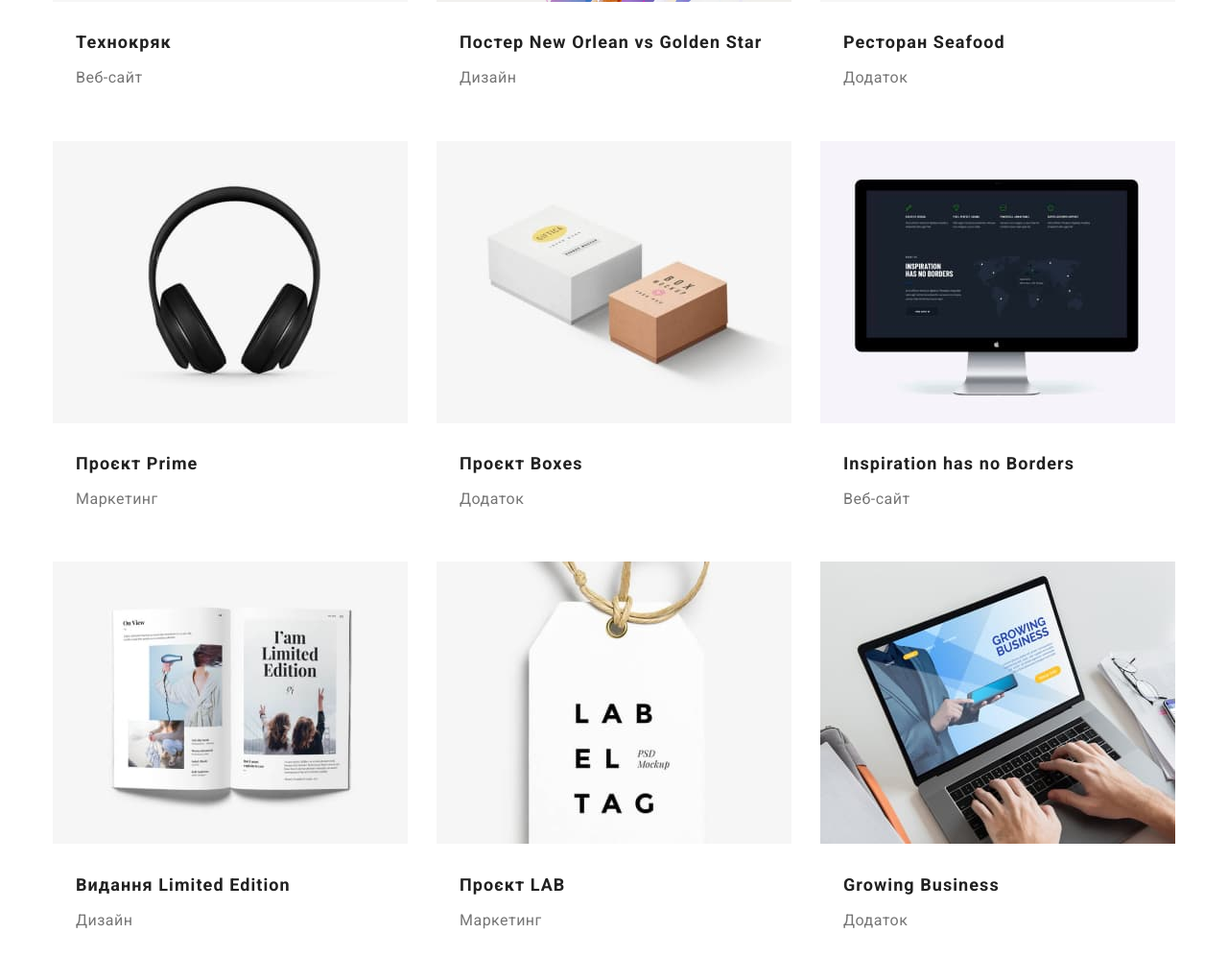
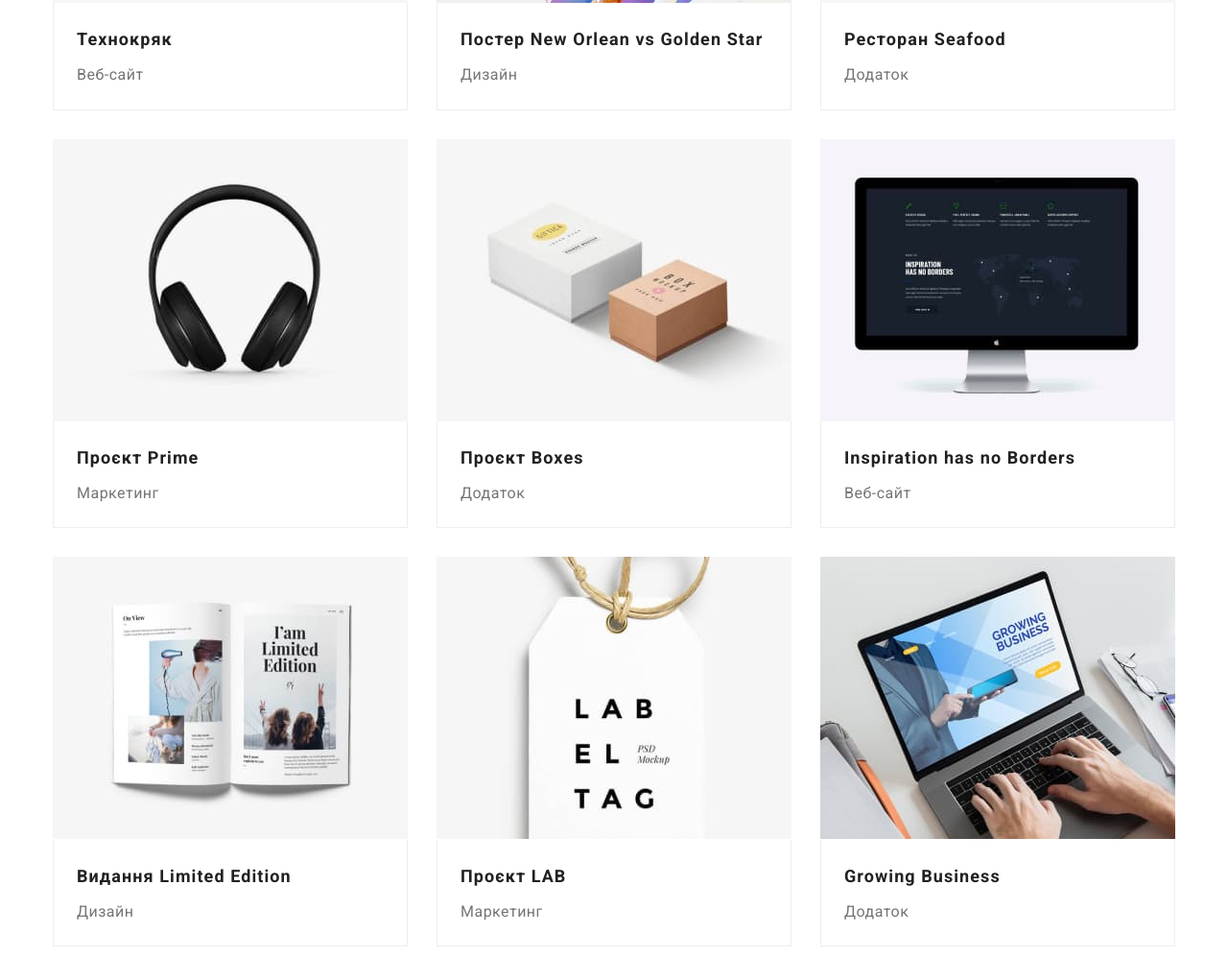
Before and after one commit to Asgiliot/goit-markup-hw-03, a plain HTML site: page portfolio.html in a window 1280 px wide. Shown: the part 554-1551 px from the top of the page at 96% size. Drawn offline with nearby package versions, Linux system fonts and the light colour scheme.

Commit message:
финиш

```diff
--- a/css/styles.css
+++ b/css/styles.css
@@ -37,7 +37,8 @@ body {
   margin: -1px;
 }
 .section{
-  margin-bottom: 94px;
+  padding-top: 94px;
+  padding-bottom: 94px;
 }
 
 /* Хедер лого*/
@@ -60,6 +61,7 @@ body {
 }
 .page-header {
   background-color: var(--white-color);
+  border-bottom: 1px solid #ECECEC;
 }
 
 /* Хедер навигация */
@@ -205,6 +207,9 @@ body {
   line-height: 1.7;
   letter-spacing: 0.03em;
 }
+.principles{
+  padding-bottom: 0;
+}
 /* чем заняты */
 
 .activity-title {
@@ -329,7 +334,7 @@ body {
   color: var(--white-color);
 }
 
-/* страница Студия */
+/* страница Портфолио */
 
 .projects {
   background-color: var(--white-color);
@@ -340,7 +345,6 @@ body {
   margin-bottom: 50px;
   margin-left: auto;
   margin-right: auto;
-  padding-top: 94px;
 
 }
 .projects-list{
@@ -382,8 +386,6 @@ body {
 .projects-title {
   margin: 0;
   margin-bottom: 4px;
-  padding-left: 24px;
-  padding-right: 24px;
 
   font-weight: 700;
   font-size: 18px;
@@ -402,17 +404,20 @@ body {
 .projects-list>li:nth-last-child(-n+3) {
   margin-bottom: 0;
 }
-.projects-list img{
-  margin-bottom: 20px;
+.projects-list a{
+  display: block;
 }
-.product {
+.product{
   margin: 0;
-  margin-bottom: 20px;
-  padding-left: 24px;
-  padding-right: 24px;
 
   font-size: 16px;
   line-height: 1.9;
   letter-spacing: 0.03em;
   color: var(--main-text-color);
 }
+.projects-content{
+  padding: 20px 24px;
+  margin-top: -4px;
+  border: 1px solid #EEEEEE;
+  border-top: none;
+}
--- a/portfolio.html
+++ b/portfolio.html
@@ -44,57 +44,84 @@
         <!-- проекты -->
         <ul class="projects-list">
           <li>
-            <a href=""><img src="./images/ourProjects_01.jpg" alt="Веб-сайт" width="370">
+            <a href="">
+              <img src="./images/ourProjects_01.jpg" alt="Веб-сайт" width="370">
+              <div class="projects-content">
                 <h2 class="projects-title">Технокряк</h2>
                 <p class="product">Веб-сайт</p>
+              </div>
             </a>
           </li>
           <li>
-            <a href=""><img src="./images/ourProjects_02.jpg" alt="Веб-сайт" width="370">
+            <a href="">
+              <img src="./images/ourProjects_02.jpg" alt="Веб-сайт" width="370">
+              <div class="projects-content">
                 <h2 class="projects-title">Постер New Orlean vs Golden Star</h2>
                 <p class="product">Дизайн</p>
+              </div>
             </a>
           </li>
           <li>
-            <a href=""><img src="./images/ourProjects_03.jpg" alt="Веб-сайт" width="370">
+            <a href="">
+              <img src="./images/ourProjects_03.jpg" alt="Веб-сайт" width="370">
+              <div class="projects-content">
                 <h2 class="projects-title">Ресторан Seafood</h2>
                 <p class="product">Додаток</p>
+              </div>
             </a>
           </li>
           <li>
-            <a href=""><img src="./images/ourProjects_04.jpg" alt="Веб-сайт" width="370">
+            <a href="">
+              <img src="./images/ourProjects_04.jpg" alt="Веб-сайт" width="370">
+              <div class="projects-content">
                 <h2 class="projects-title">Проєкт Prime</h2>
                 <p class="product">Маркетинг</p>
+              </div>
             </a>
           </li>
           <li>
-            <a href=""><img src="./images/ourProjects_05.jpg" alt="Веб-сайт" width="370">
+            <a href="">
+              <img src="./images/ourProjects_05.jpg" alt="Веб-сайт" width="370">
+              <div class="projects-content">
                 <h2 class="projects-title">Проєкт Boxes</h2>
                 <p class="product">Додаток</p>
+              </div>
             </a>
           </li>
           <li>
-            <a href=""><img src="./images/ourProjects_06.jpg" alt="Веб-сайт" width="370">
+            <a href="">
+              <img src="./images/ourProjects_06.jpg" alt="Веб-сайт" width="370">
+              <div class="projects-content">
                 <h2 class="projects-title">Inspiration has no Borders</h2>
                 <p class="product">Веб-сайт</p>
+              </div>
             </a>
           </li>
           <li>
-            <a href=""><img src="./images/ourProjects_07.jpg" alt="Веб-сайт" width="370">
+            <a href="">
+              <img src="./images/ourProjects_07.jpg" alt="Веб-сайт" width="370">
+              <div class="projects-content">
                 <h2 class="projects-title">Видання Limited Edition</h2>
                 <p class="product">Дизайн</p>
+              </div>
             </a>
           </li>
           <li>
-            <a href=""><img src="./images/ourProjects_08.jpg" alt="Веб-сайт" width="370">
+            <a href="">
+              <img src="./images/ourProjects_08.jpg" alt="Веб-сайт" width="370">
+              <div class="projects-content">
                 <h2 class="projects-title">Проєкт LAB</h2>
                 <p class="product">Маркетинг</p>
+              </div>
             </a>
           </li>
           <li>
-            <a href=""><img src="./images/ourProjects_09.jpg" alt="Веб-сайт" width="370">
+            <a href="">
+              <img src="./images/ourProjects_09.jpg" alt="Веб-сайт" width="370">
+              <div class="projects-content">
                 <h2 class="projects-title">Growing Business</h2>
                 <p class="product">Додаток</p>
+              </div>
             </a>
           </li>
         </ul>
```
Lines whose indentation alone changed are shown as unchanged.
